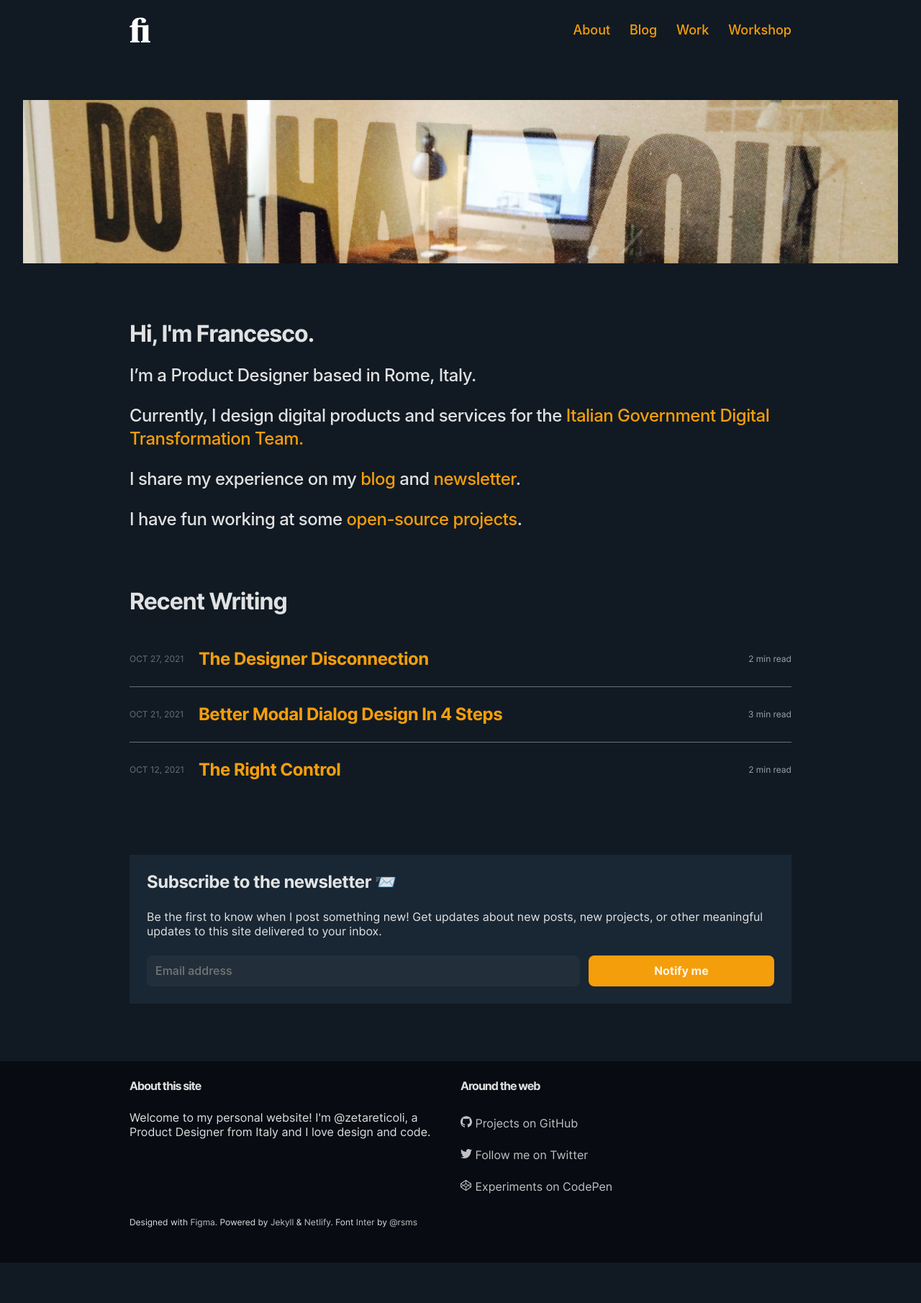
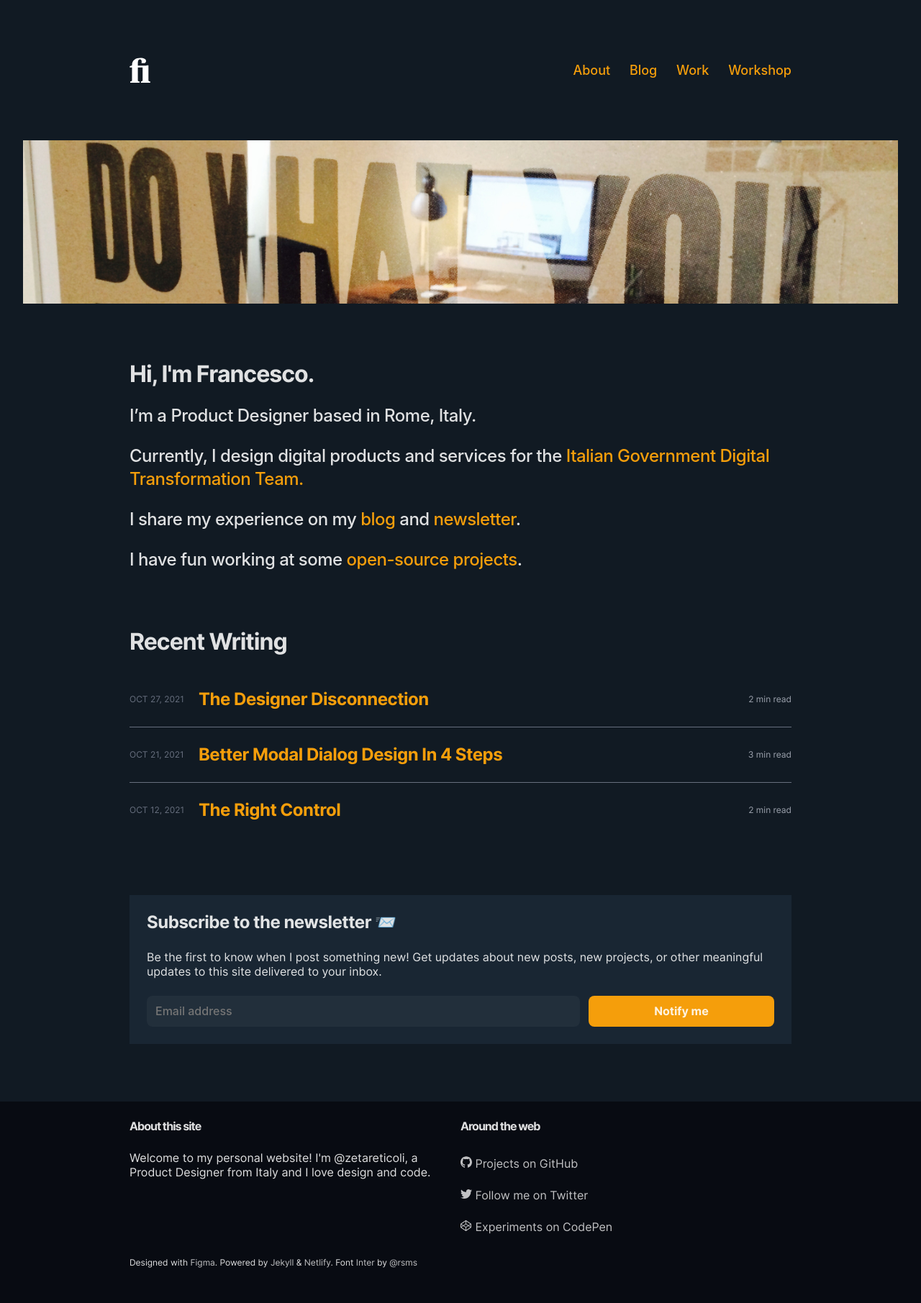
Before and after one commit to zetareticoli/fi, a Jekyll site: the page built from index.html, in a window 1280 px wide. Shown: the whole page at 72% size. Built offline with Jekyll 4.4.1, drawn with Linux system fonts in a browser that asks for light colours; some web fonts are replaced; the list of posts is cut into pages by our own code; before the commit the page ends 1755 px from its top, so only the background shows below that.

Commit message:
Fixed space

```diff
--- a/_sass/components/_header.scss
+++ b/_sass/components/_header.scss
@@ -6,6 +6,6 @@
     flex-flow: row;
     align-items: center;
     justify-content: space-between;
-    margin-bottom: var(--spacing-stack-xxl);
+    margin: var(--spacing-stack-xxl) 0;
   }
 }
```
